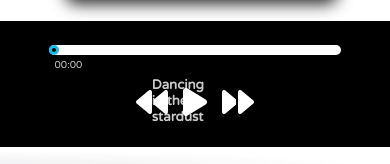
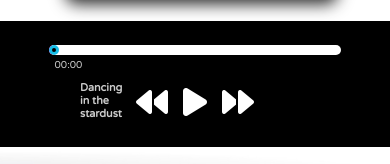
Before and after one commit to Prabin198/spotify_js, a plain HTML site: page Spotify/index.html in a window 390 px wide. Shown: the part 680-844 px from the top of the page. Drawn offline with Linux system fonts and the light colour scheme.

Commit message:
responive

```diff
--- a/Spotify/script.js
+++ b/Spotify/script.js
@@ -57,15 +57,11 @@ myProgressBar.addEventListener('click',()=>{
 const makeItemPlay=function(){
     Array.from(document.getElementsByClassName('songItemPlay')).forEach((e)=>{
 
+            e.classList.remove('fa-pause');
+            e.classList.add('fa-play')
+    }
 
-
-        e.classList.remove('fa-pause')
-        e.classList.add('fa-play');
-
-
-    });
-
-};
+)};
 const songItemPlay=Array.from(document.getElementsByClassName('songItemPlay'))
 songItemPlay.forEach( (e)=>{
     e.addEventListener('click',(element)=>{
--- a/Spotify/style.css
+++ b/Spotify/style.css
@@ -190,3 +190,35 @@ body{
     align-self:first flex-end;
     color: rgba(255, 255, 255,0.8);
 }
+@media screen and (max-width:450px){
+    .buttom .songsInfo{
+        left:10px;
+        padding-top: 4vh;
+        width: 30%;
+        position: absolute;
+        color:rgb(255, 255, 255);
+        display: flex;
+        justify-content:flex-start;
+        align-items: center;
+        font-size: small;
+        font-family: "Varela Round", sans-serif;
+        font-weight: 400;
+    }
+    .icons{
+        margin-top: 15px;
+        display: flex;
+        justify-content: center;
+        gap: 15px;
+        align-items: center;
+
+        width: 150px;
+        height: 40px;
+        color: white;
+    }
+    .icons:hover{
+
+        border: 2px solid rgba(196, 54, 151, 0.7);
+        border-radius: 10px;
+        cursor: pointer;
+    }
+}
```
